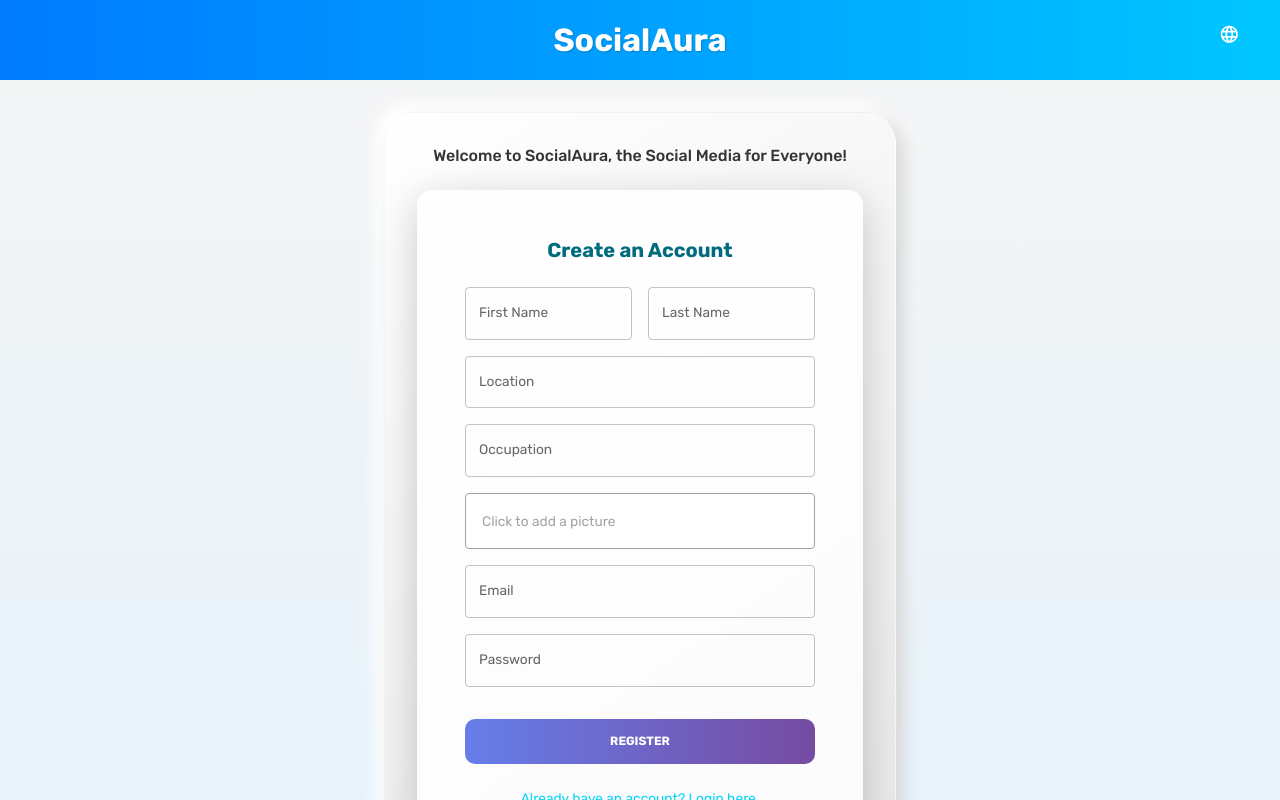
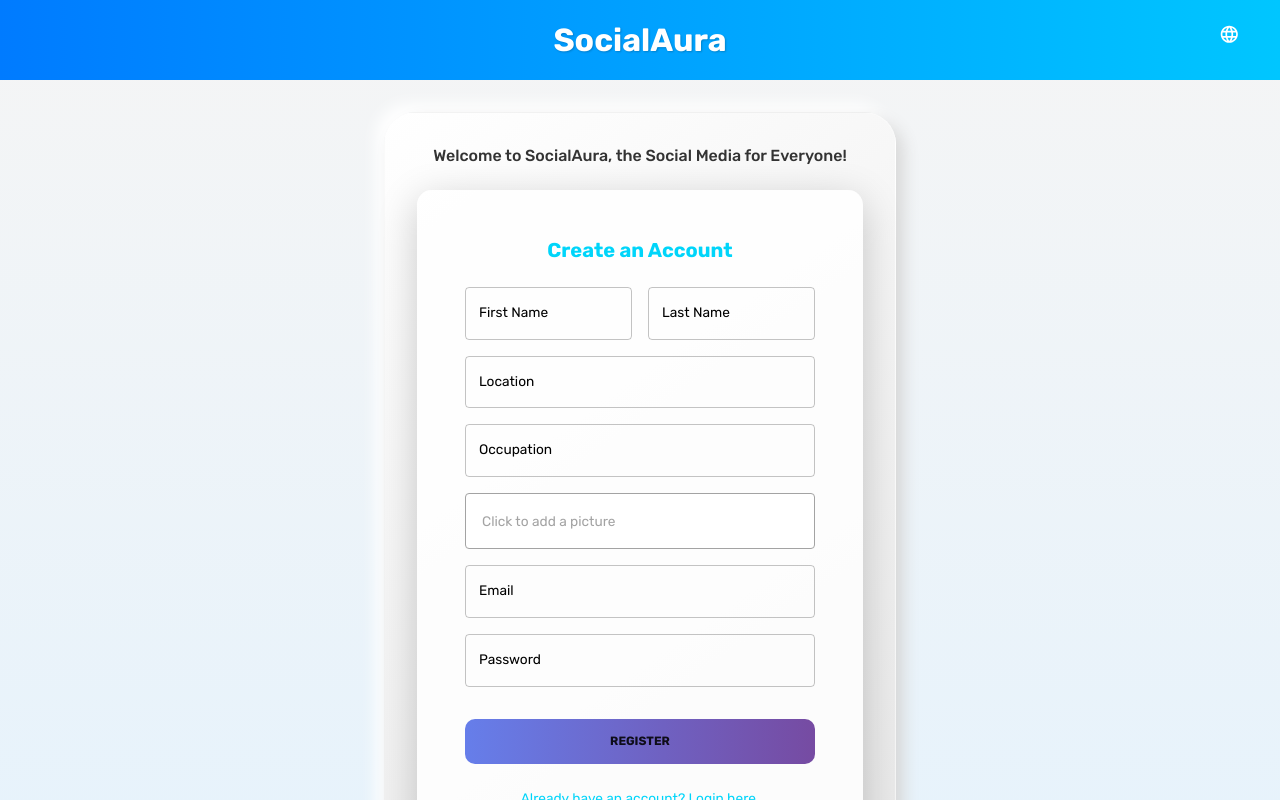
Before and after one commit to Iloveprogramm/social-media-project, a React (Create React App) app in the folder client/: page / in a window 1280 px wide. Both pictures are taken after a click on the element "Don't have an account? Sign Up here.". Shown: the top 800 px of the page. Built offline with nearby package versions, Linux system fonts and the light colour scheme.

Commit message:
dark mode login fix

```diff
--- a/client/src/scenes/loginPage/Form.jsx
+++ b/client/src/scenes/loginPage/Form.jsx
@@ -1,3 +1,4 @@
+// Form.jsx
 import { useState } from "react";
 import {
   Box,
@@ -99,9 +100,9 @@ const Form = () => {
       if (!response.ok) {
         const errorData = await response.json();
         if (errorData.message === "Invalid password") {
-          setPasswordError("Wrong Password， Please Try Again。");
+          setPasswordError("Wrong Password, Please Try Again.");
         } else {
-          setPasswordError("Login Fail， Please Check your information。");
+          setPasswordError("Login Failed, Please Check Your Information.");
         }
         return;
       }
@@ -119,7 +120,7 @@ const Form = () => {
       }
     } catch (error) {
       console.error("Login error:", error);
-      setPasswordError("Network Error, Please try again later。");
+      setPasswordError("Network Error, Please Try Again Later.");
     } finally {
       setIsSubmitting(false);
     }
@@ -152,7 +153,7 @@ const Form = () => {
             alignItems="center"
             justifyContent="center"
             sx={{
-              backgroundColor: "rgba(255, 255, 255, 0.85)",
+              backgroundColor: palette.mode === "dark" ? "#000" : "rgba(255, 255, 255, 0.85)",
               borderRadius: "15px",
               padding: "3rem",
               boxShadow: "0 10px 40px rgba(0, 0, 0, 0.2)",
@@ -165,7 +166,7 @@ const Form = () => {
               sx={{
                 mb: "1.5rem",
                 fontWeight: "bold",
-                color: palette.primary.dark,
+                color: palette.primary.main,
               }}
             >
               {isLogin ? "Login to Your Account" : "Create an Account"}
@@ -181,6 +182,8 @@ const Form = () => {
                   name="firstName"
                   error={Boolean(touched.firstName) && Boolean(errors.firstName)}
                   helperText={touched.firstName && errors.firstName}
+                  InputLabelProps={{ style: { color: palette.mode === "dark" ? "#FFF" : "#000" } }}
+                  InputProps={{ style: { color: palette.mode === "dark" ? "#FFF" : "#000" } }}
                 />
                 <TextField
                   label="Last Name"
@@ -190,6 +193,8 @@ const Form = () => {
                   name="lastName"
                   error={Boolean(touched.lastName) && Boolean(errors.lastName)}
                   helperText={touched.lastName && errors.lastName}
+                  InputLabelProps={{ style: { color: palette.mode === "dark" ? "#FFF" : "#000" } }}
+                  InputProps={{ style: { color: palette.mode === "dark" ? "#FFF" : "#000" } }}
                 />
               </Box>
             )}
@@ -205,6 +210,8 @@ const Form = () => {
                 helperText={touched.location && errors.location}
                 fullWidth
                 sx={{ mt: "1rem" }}
+                InputLabelProps={{ style: { color: palette.mode === "dark" ? "#FFF" : "#000" } }}
+                InputProps={{ style: { color: palette.mode === "dark" ? "#FFF" : "#000" } }}
               />
             )}
 
@@ -215,12 +222,12 @@ const Form = () => {
                 onChange={handleChange}
                 value={values.occupation}
                 name="occupation"
-                error={
-                  Boolean(touched.occupation) && Boolean(errors.occupation)
-                }
+                error={Boolean(touched.occupation) && Boolean(errors.occupation)}
                 helperText={touched.occupation && errors.occupation}
                 fullWidth
                 sx={{ mt: "1rem" }}
+                InputLabelProps={{ style: { color: palette.mode === "dark" ? "#FFF" : "#000" } }}
+                InputProps={{ style: { color: palette.mode === "dark" ? "#FFF" : "#000" } }}
               />
             )}
 
@@ -235,7 +242,7 @@ const Form = () => {
                   alignItems: "center",
                   justifyContent: "space-between",
                   padding: "0 1rem",
-                  backgroundColor: "white",
+                  backgroundColor: palette.mode === "dark" ? "#424242" : "white",
                   mt: "1rem",
                 }}
               >
@@ -275,6 +282,8 @@ const Form = () => {
               helperText={touched.email && errors.email}
               fullWidth
               sx={{ mt: "1rem" }}
+              InputLabelProps={{ style: { color: palette.mode === "dark" ? "#FFF" : "#000" } }}
+              InputProps={{ style: { color: palette.mode === "dark" ? "#FFF" : "#000" } }}
             />
 
             <TextField
@@ -285,22 +294,13 @@ const Form = () => {
               value={values.password}
               name="password"
               error={Boolean(touched.password) && Boolean(errors.password)}
-              helperText={
-              (passwordError || (touched.password && errors.password)) && (
-               <span
-                 style={{
-                    color: "red", // 红色提示
-                      fontSize: "0.875rem", // 字体稍微小一点（正常大小）
-                       fontWeight: "normal", // 正常粗细
-               }}
-            >
-        {passwordError || errors.password}
-      </span>
-    )
-  }
-  fullWidth
-  sx={{ mt: "1rem" }}
-/>
+              helperText={passwordError || (touched.password && errors.password)}
+              fullWidth
+              sx={{ mt: "1rem" }}
+              InputLabelProps={{ style: { color: palette.mode === "dark" ? "#FFF" : "#000" } }}
+              InputProps={{ style: { color: palette.mode === "dark" ? "#FFF" : "#000" } }}
+            />
+
             <Button
               fullWidth
               type="submit"
@@ -308,19 +308,15 @@ const Form = () => {
                 mt: "2rem",
                 py: "0.75rem",
                 fontWeight: "bold",
-                color: "white",
-                background: "linear-gradient(90deg, #667eea, #764ba2)",
+                color: palette.primary.contrastText,
+                background: palette.mode === "dark"
+                  ? "linear-gradient(90deg, #334e68, #102a43)"
+                  : "linear-gradient(90deg, #667eea, #764ba2)",
                 borderRadius: "10px",
               }}
               disabled={isSubmitting}
             >
-              {isSubmitting
-                ? isLogin
-                  ? "Logging in..."
-                  : "Registering..."
-                : isLogin
-                ? "LOGIN"
-                : "REGISTER"}
+              {isSubmitting ? (isLogin ? "Logging in..." : "Registering...") : isLogin ? "LOGIN" : "REGISTER"}
             </Button>
 
             <Typography
```
